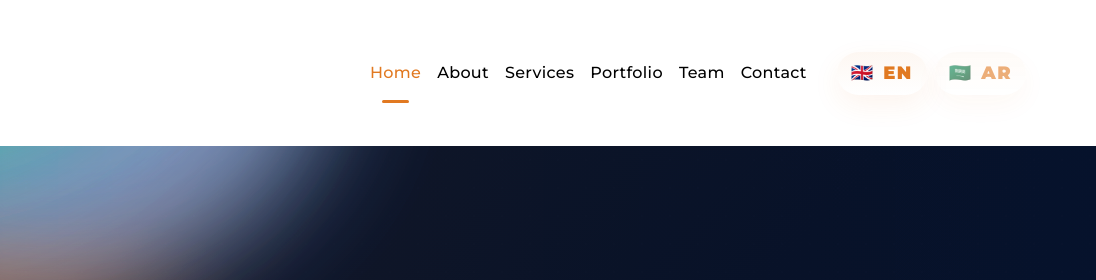
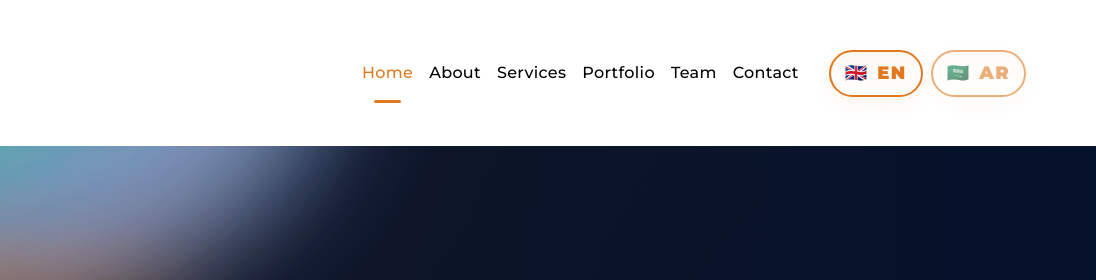
Before and after one commit to shadabahmed786/MasterPieces, a plain HTML site: page index.html in a window 1280 px wide. Shown: the top 280 px of the page, 184-1280 px from the left. Drawn offline with nearby package versions, Linux system fonts and the light colour scheme.

Commit message:
Improved UI of buttons

```diff
--- a/index.html
+++ b/index.html
@@ -321,13 +321,12 @@
                 .lang-btn:hover{ transform:translateY(-3px); box-shadow:0 18px 36px rgba(14,21,47,0.06); }
                 @media (max-width:767px){ .lang-btn .lbl{ display:none; } }
             </style>
-
-            <button id="btn-en" type="button" class="btn lang-btn icon-orange" title="English" aria-pressed="false">
+            <button id="btn-en" type="button" class="btn lang-btn icon-orange" title="English" aria-pressed="false" style="border:2px solid var(--brand-orange); box-shadow: 0 6px 18px rgba(225,121,33,0.08);">
                 <span class="flag" aria-hidden="true">🇬🇧</span>
                 <span class="lbl">EN</span>
             </button>
 
-            <button id="btn-ar" type="button" class="btn lang-btn ms-2 icon-orange"title="Arabic" aria-pressed="false">
+            <button id="btn-ar" type="button" class="btn lang-btn ms-2 icon-orange" title="Arabic" aria-pressed="false" style="border:2px solid var(--brand-orange); box-shadow: 0 6px 18px rgba(225,121,33,0.08);">
                 <span class="flag" aria-hidden="true">🇸🇦</span>
                 <span class="lbl">AR</span>
             </button>
```
